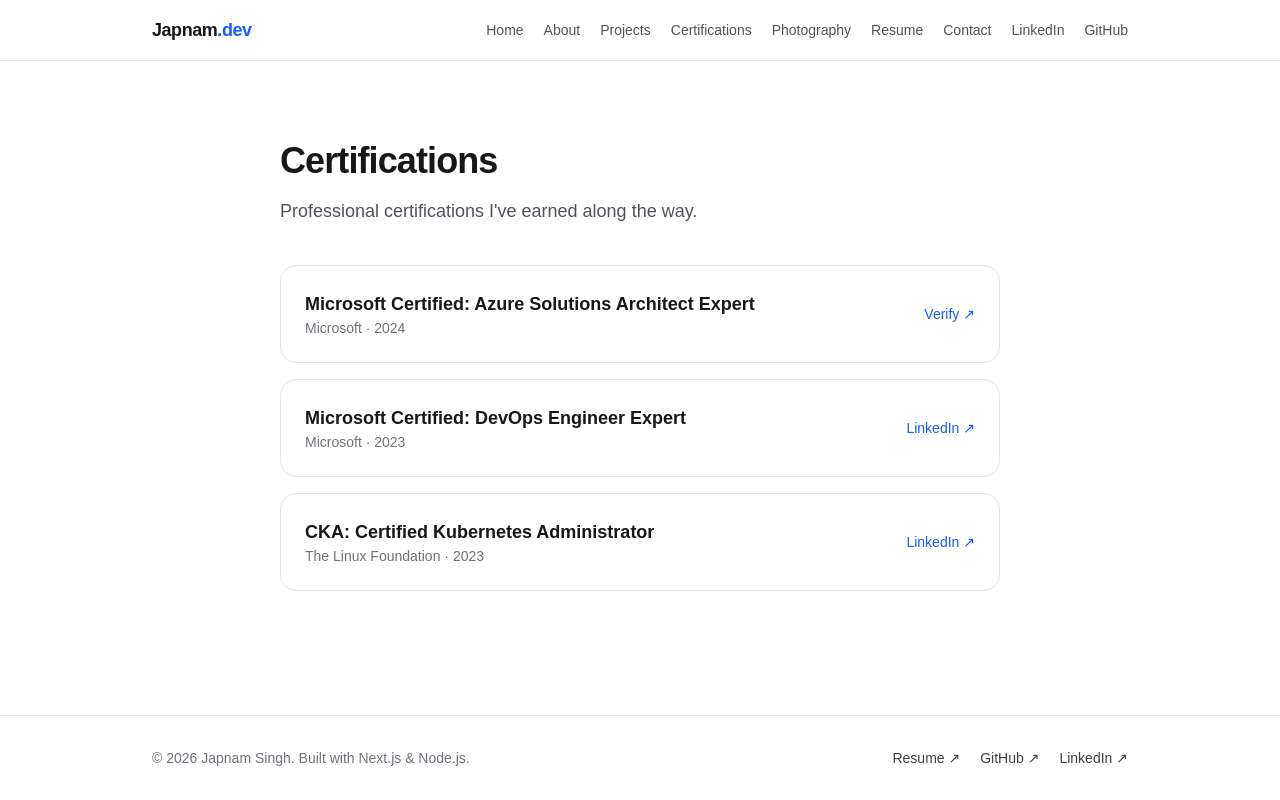
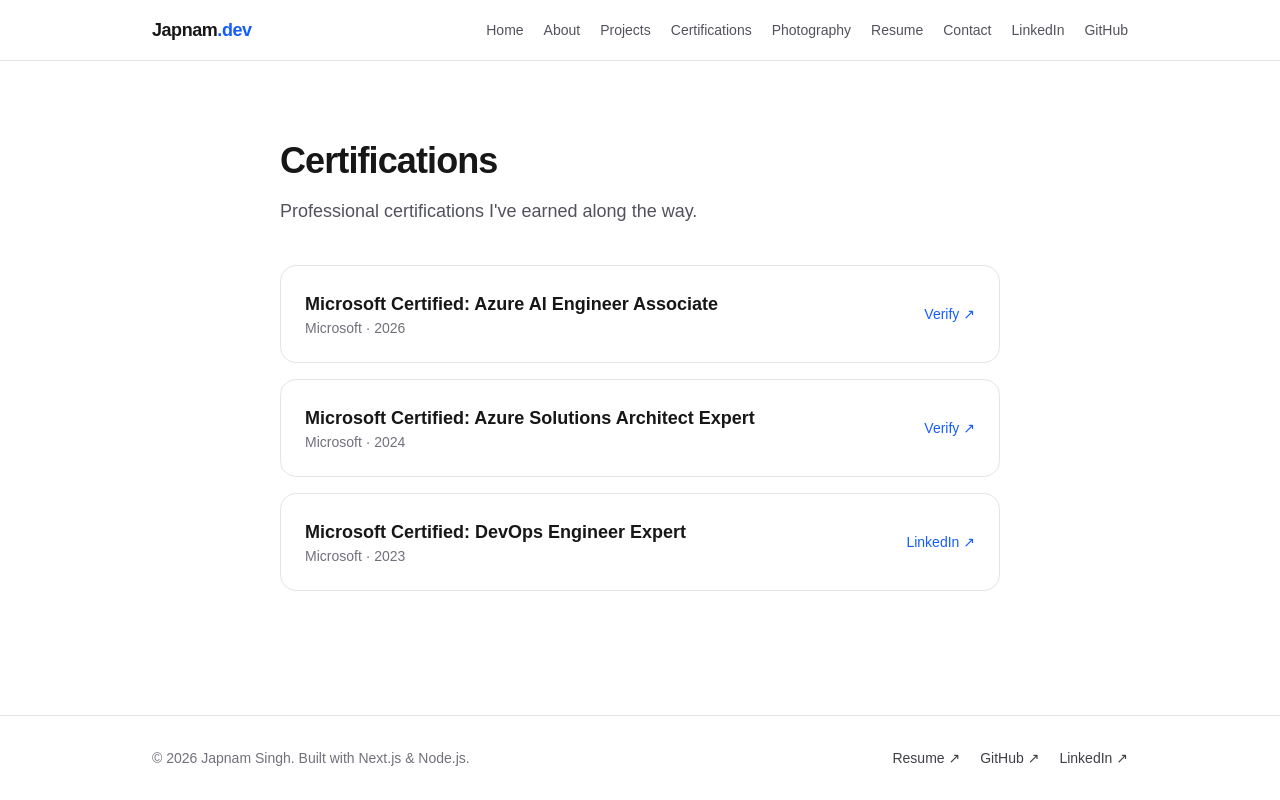
Before and after one commit to japnam89/portfolio, a Next.js app: page /certificates in a window 1280 px wide. Built offline with nearby package versions, Linux system fonts and the light colour scheme.

Commit message:
Certificates: add confirmed Azure AI Engineer Associate from Microsoft Learn; keep LinkedIn verify links

```diff
--- a/src/data/certificates.ts
+++ b/src/data/certificates.ts
@@ -1,6 +1,6 @@
 // Your certifications. Add/remove entries here — the page reads from this list.
 // LinkedIn has no per-certification public deep link, so each card links to
-// your LinkedIn profile's certifications view.
+// your LinkedIn profile's certifications view (or its own verify URL).
 
 export const LINKEDIN_URL = "https://www.linkedin.com/in/japnam-singh-160968164/";
 // LinkedIn " certifications" overlay deep-link (opens the Licenses & Certifications section).
@@ -13,7 +13,17 @@
   link?: string; // optional explicit verify URL; falls back to LinkedIn certs view
 };
 
+// Confirmed from Microsoft Learn share link (credential 51961FDE145F32E7):
+//   Microsoft Certified: Azure AI Engineer Associate — earned 2026-06-27.
+// The two Azure Expert certs below were already in the portfolio; confirm they
+// are still current on your LinkedIn and add/remove as needed.
 export const certificates: Certificate[] = [
+  {
+    name: "Microsoft Certified: Azure AI Engineer Associate",
+    issuer: "Microsoft",
+    year: "2026",
+    link: "https://learn.microsoft.com/en-ca/users/JapnamSingh-7668/credentials/51961FDE145F32E7",
+  },
   {
     name: "Microsoft Certified: Azure Solutions Architect Expert",
     issuer: "Microsoft",
@@ -25,9 +35,4 @@
     issuer: "Microsoft",
     year: "2023",
   },
-  {
-    name: "CKA: Certified Kubernetes Administrator",
-    issuer: "The Linux Foundation",
-    year: "2023",
-  },
 ];
```
